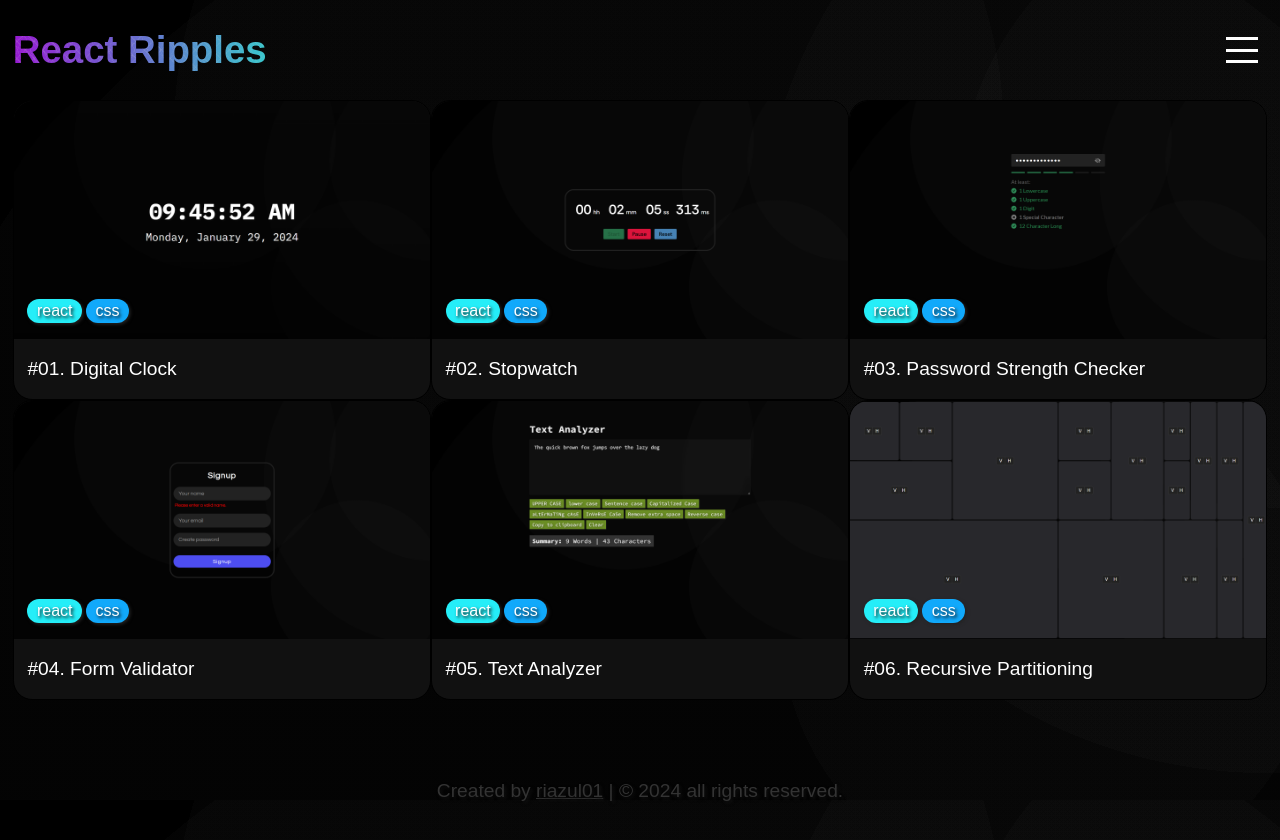
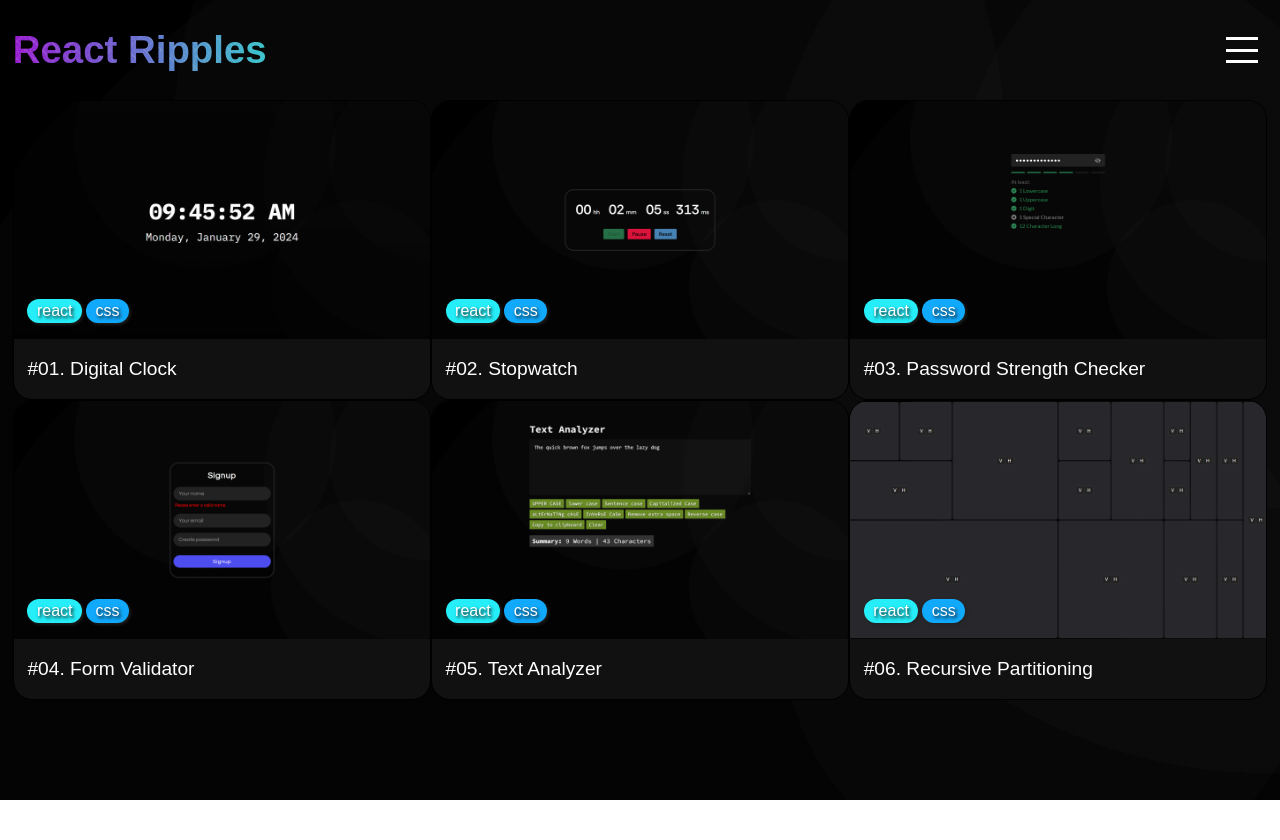
Before and after one commit to riazul01/reactor, a React (Vite) app: page / in a window 1280 px wide. Shown: the top 840 px of the page. After the commit the page ends 800 px from the top, so only its background shows below. Built offline with nearby package versions, Linux system fonts and the light colour scheme; a web font is replaced by a local one.

Commit message:
home page updated

```diff
--- a/src/components/footer/Footer.jsx
+++ /dev/null
@@ -1,12 +0,0 @@
-import React from 'react';
-import './footer.css';
-
-const Footer = () => {
-    return (
-        <footer>
-            <p>Created by <a href="https://github.com/riazul01" target="_blank">riazul01</a> | &copy; 2024 all rights reserved.</p>
-        </footer>
-    );
-}
-
-export default Footer;
--- a/src/components/footer/footer.css
+++ /dev/null
@@ -1,31 +0,0 @@
-footer {
-    margin: 5rem 0 3rem 0;
-    width: 100%;
-    height: auto;
-    display: flex;
-    align-items: center;
-    justify-content: center;
-}
-
-footer p {
-    color: #333;
-    font-size: 1.2rem;
-    text-shadow: 0.1rem 0.1rem 0.2rem #111;
-}
-
-footer p a {
-    color: #333;
-    text-decoration: underline;
-}
-
-@media screen and (max-width: 440px) {
-    footer p {
-        font-size: 1rem;
-    }
-}
-
-@media screen and (max-width: 350px) {
-    footer p {
-        font-size: 0.9rem;
-    }
-}
--- a/src/pages/home/Home.jsx
+++ b/src/pages/home/Home.jsx
@@ -3,7 +3,6 @@ import './home.css';
 
 // components
 import Header from '../../components/header/Header';
-import Footer from '../../components/footer/Footer';
 import Card from '../../components/card/Card';
 
 // images
@@ -26,7 +25,6 @@ const Home = () => {
                 <Card thumb={TextAnalyzerThumb} title={"#05. Text Analyzer"} path={"/text-analyzer"}/>
                 <Card thumb={RecursivePartitioningThumb} title={"#06. Recursive Partitioning"} path={"/recursive-partitioning"}/>
             </div>
-            <Footer/>
         </div>
     );
 }
--- a/src/pages/home/home.css
+++ b/src/pages/home/home.css
@@ -1,7 +1,7 @@
 @import url('https://fonts.googleapis.com/css2?family=Belanosima:wght@400;600;700&display=swap');
 
 .home {
-    padding: 0 0.8rem;
+    padding: 0 0.8rem 4rem 0.8rem;
     margin: 0 auto;
     height: auto;
     width: 100%;
```
